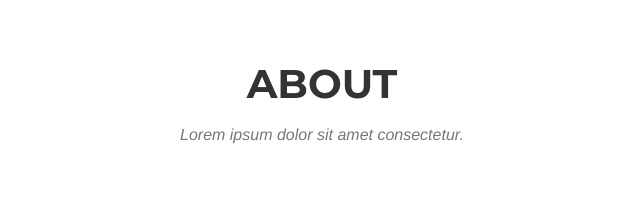
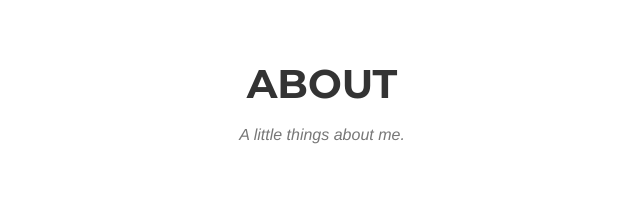
Before and after one commit to sheleahjoy/onepage, a website: page index.html in a window 1280 px wide. Shown: the part 2780-2996 px from the top of the page, 318-958 px from the left. Drawn offline with nearby package versions, Linux system fonts and the light colour scheme; a web font is replaced by a local one.

Commit message:
Update index.html

```diff
--- a/index.html
+++ b/index.html
@@ -227,7 +227,7 @@
             <div class="row">
                 <div class="col-lg-12 text-center">
                     <h2 class="section-heading">About</h2>
-                    <h3 class="section-subheading text-muted">Lorem ipsum dolor sit amet consectetur.</h3>
+                    <h3 class="section-subheading text-muted">A little things about me.</h3>
                 </div>
             </div>
             <div class="row">
```
